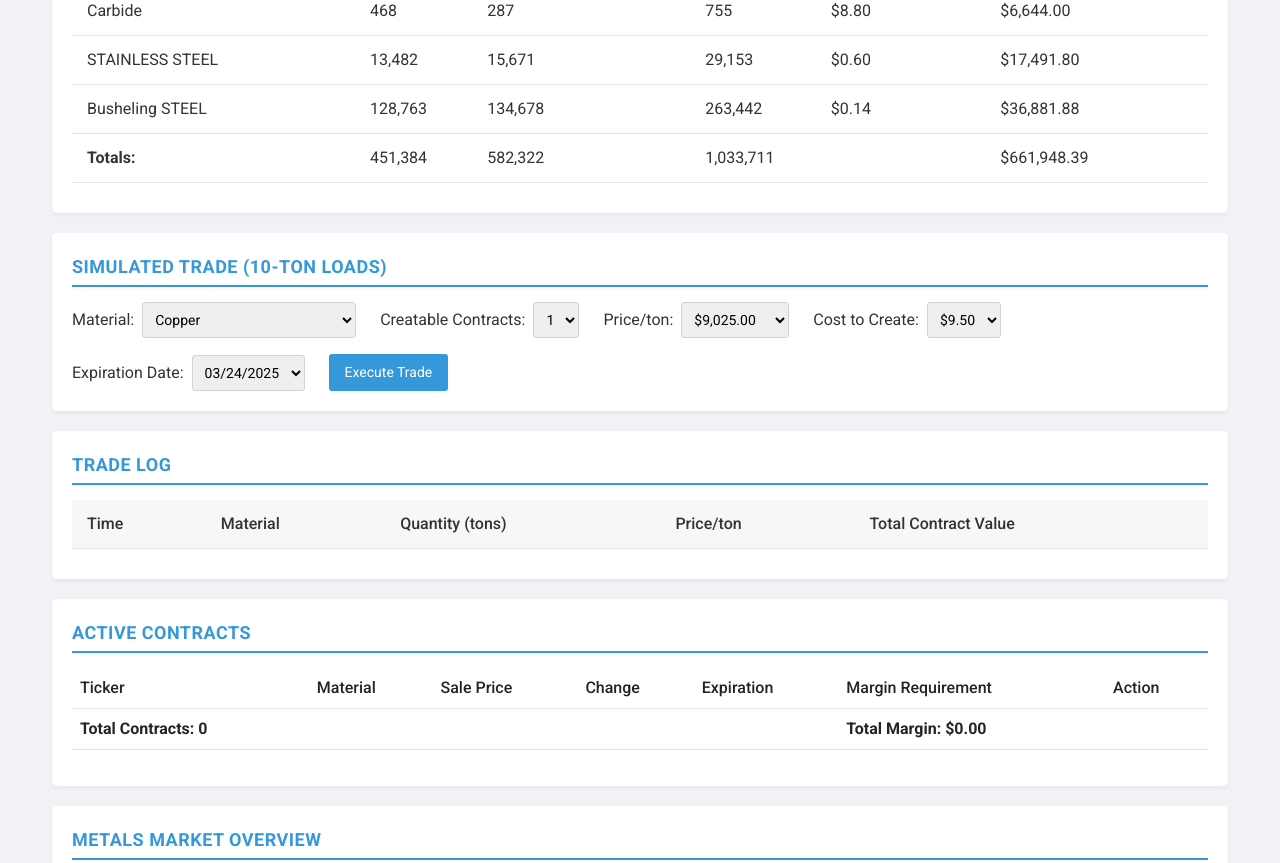
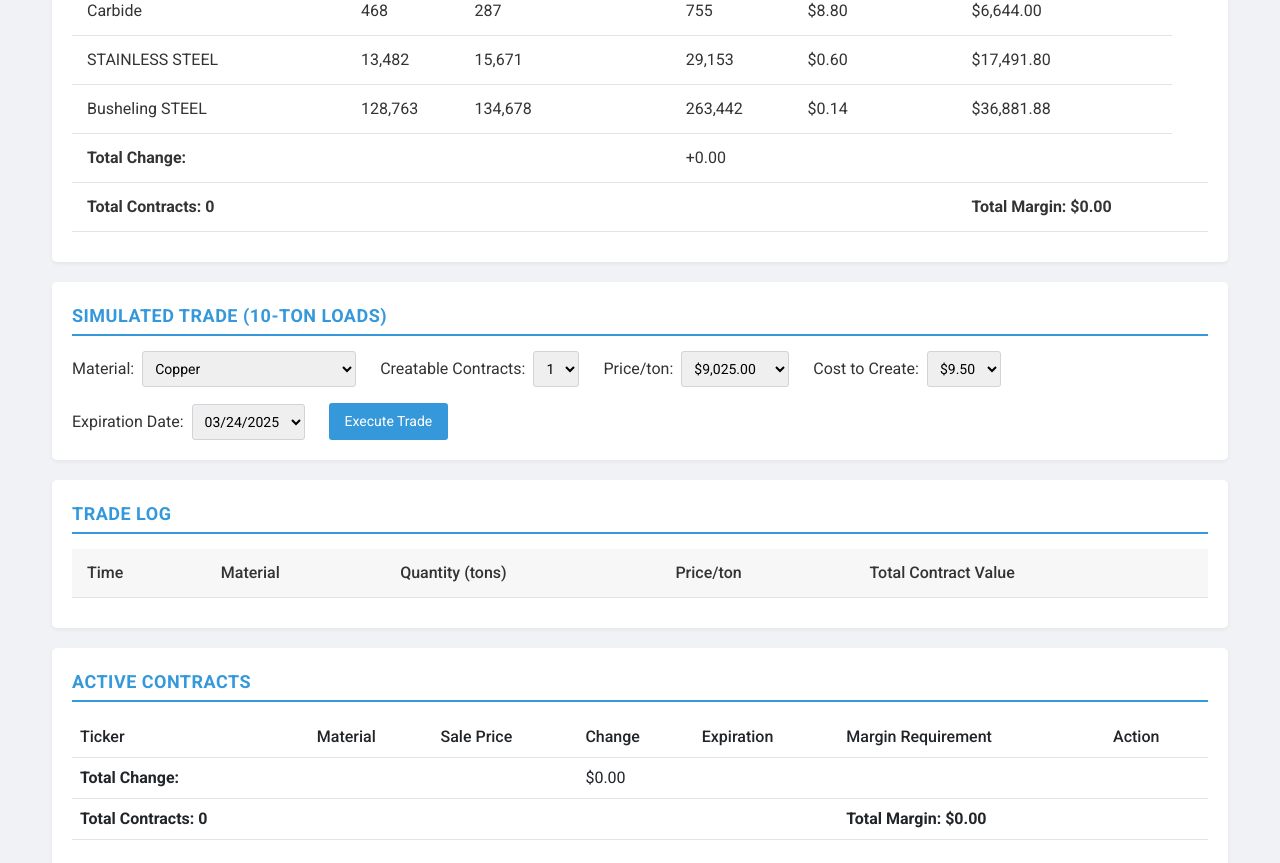
Before and after one commit to tb454/HTMLs, a website: page idk.html in a window 1280 px wide. Shown: the part 1159-2022 px from the top of the page. Drawn offline with nearby package versions, Linux system fonts and the light colour scheme.

Commit message:
modified:   idk.html

```diff
--- a/idk.html
+++ b/idk.html
@@ -323,12 +323,15 @@
         </tbody>
         <tfoot>
           <tr>
-            <td><strong>Totals:</strong></td>
-            <td id="total-wip">0</td>
-            <td id="total-finished">0</td>
-            <td id="total-total">0</td>
+            <td colspan="3"><strong>Total Change:</strong></td>
+            <td id="total-change">$0.00</td>
+            <td colspan="3"></td>
+          </tr>
+          <tr>
+            <td><strong>Total Contracts: <span id="activeContractsCount">0</span></strong></td>
+            <td colspan="4"></td>
+            <td><strong>Total Margin: <span id="activeContractsMarginTotal">$0.00</span></strong></td>
             <td></td>
-            <td id="total-purchase">0</td>
           </tr>
         </tfoot>
       </table>
@@ -414,6 +417,11 @@
           <!-- Active contract rows appended here -->
         </tbody>
         <tfoot>
+          <tr>
+            <td colspan="3"><strong>Total Change:</strong></td>
+            <td id="total-change">$0.00</td>
+            <td colspan="3"></td>
+          </tr>
           <tr>
             <td><strong>Total Contracts: <span id="activeContractsCount">0</span></strong></td>
             <td colspan="4"></td>
@@ -817,11 +825,13 @@
       tableBody.appendChild(newRow);
     }
 
+    // Update Active Contracts Table to include total change calculation.
     function updateActiveContractsTable() {
       const table = document.getElementById('active-contracts-table');
       const rows = table.querySelectorAll('tbody tr');
       let totalContracts = rows.length;
       let totalMarginRequirement = 0;
+      let totalChange = 0; // Initialize total change accumulator
       const contractSize = 10;
 
       rows.forEach(row => {
@@ -829,7 +839,9 @@
         const salePrice = parseFloat(row.dataset.salePrice);
         const snapshotPrice = marketSnapshotPrices[commodity] || 0;
         const priceDifference = salePrice - snapshotPrice;
+        totalChange += priceDifference; // Accumulate change
 
+        // Update the change cell with a plus sign if positive
         row.cells[3].textContent = (priceDifference >= 0 ? '+' : '') + priceDifference.toFixed(2);
 
         const totalContractValue = contractSize * snapshotPrice;
@@ -854,6 +866,9 @@
           minimumFractionDigits: 2,
           maximumFractionDigits: 2
         });
+
+      // Update the total change footer cell
+      document.getElementById('total-change').textContent = (totalChange >= 0 ? '+' : '') + totalChange.toFixed(2);
     }
 
     function simulateTrade() {
```
